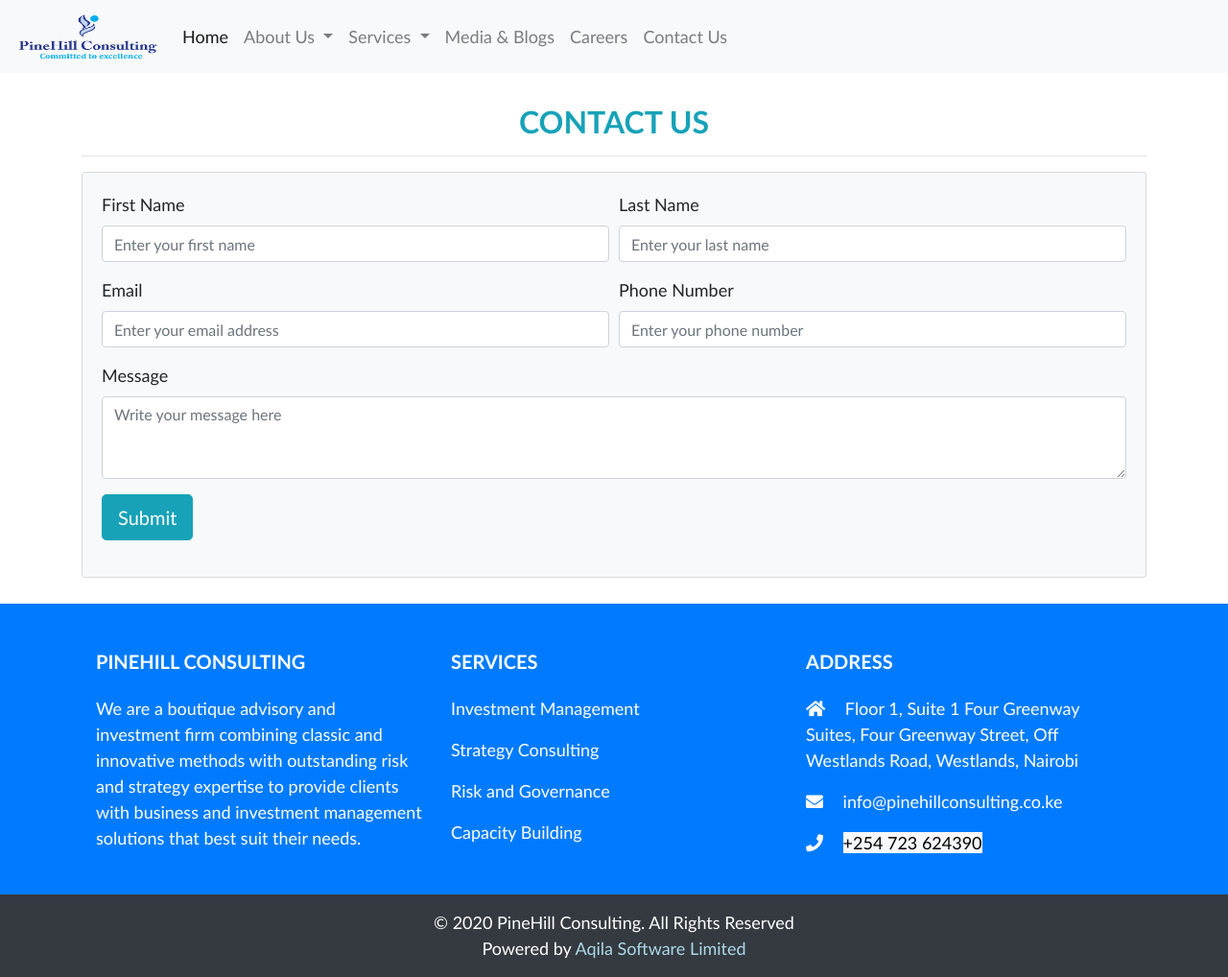
After one commit to timothymadegwa/Pinehill, a Django app: page /contact in a window 1280 px wide. The commit adds this page. Shown: the whole page at 96% size. Run offline with Django 3.2, Linux system fonts and the light colour scheme; some libraries are stand-ins or nearby versions.

Commit message:
added the contact page and renamed the opportunities page to careers

```diff
--- /dev/null
+++ b/app/templates/app/contact.html
@@ -0,0 +1,40 @@
+{% extends 'base.html' %}
+{% load static %}
+
+{% block content %}
+<div class="container">
+    <br><h2 class="text-center text-info"><strong>CONTACT US</strong></h2><hr>
+    <div class="card card-body bg-light">
+        <form action="#">
+            <form>
+                <div class="form-row">
+                  <div class="form-group col-md-6">
+                    <label for="firstName">First Name</label>
+                    <input type="text" class="form-control" id="firstName" name="first_name" placeholder="Enter your first name">
+                  </div>
+                  <div class="form-group col-md-6">
+                    <label for="lastName">Last Name</label>
+                    <input type="text" class="form-control" id="lastName" name="last_name" placeholder="Enter your last name">
+                  </div>
+                </div>
+                <div class="form-row">
+                    <div class="form-group col-md-6">
+                      <label for="email">Email</label>
+                      <input type="email" class="form-control" id="email" name="email" placeholder="Enter your email address">
+                    </div>
+                    <div class="form-group col-md-6">
+                      <label for="phone">Phone Number</label>
+                      <input type="phone" class="form-control" id="phone" name="phone" placeholder="Enter your phone number">
+                    </div>
+                  </div>
+                  <div class="form-group">
+                    <label for="message">Message</label>
+                    <textarea type="textarea" class="form-control" id="message" name="message" rows="3" placeholder="Write your message here"></textarea>
+                  </div>
+
+                <button type="submit" class="btn btn-info btn-lg">Submit</button>
+              </form>
+
+            </div><br>
+</div>
+{% endblock content%}
--- a/app/templates/base.html
+++ b/app/templates/base.html
@@ -50,7 +50,10 @@
                 <a class="nav-link" href="{% url 'media' %}">Media & Blogs</a>
               </li>
               <li class="nav-item">
-                <a class="nav-link" href="{% url 'opportunities' %}">Opportunities</a>
+                <a class="nav-link" href="{% url 'careers' %}">Careers</a>
+              </li>
+              <li class="nav-item">
+                <a class="nav-link" href="{% url 'contact' %}">Contact Us</a>
               </li>
 
             </ul>
@@ -112,11 +115,6 @@
               <a href="{% url 'capacity' %}" style="color: white;">Capacity Building</a>
             </p>
           </li>
-          <li>
-            <p>
-              <a href="{% url 'media' %}" style="color: white;">Media Room & Blogs</a>
-            </p>
-          </li>
         </ul>
 
       </div>
@@ -141,7 +139,7 @@
           </li>
           <li>
             <p>
-              <i class="fas fa-phone mr-3"></i> <span class="bg-light" style="color: blue;">+254 723 624390</span></p>
+              <i class="fas fa-phone mr-3"></i> <span class="bg-light" style="color: black;">+254 723 624390</span></p>
           </li>
         </ul>
 
--- a/app/urls.py
+++ b/app/urls.py
@@ -11,6 +11,6 @@
     path('risk', views.risk, name='risk'),
     path('capacity', views.capacity, name='capacity'),
     path('media', views.media, name='media'),
-    path('opportunities', views.opportunities, name='opportunities'),
-
+    path('careers', views.careers, name='careers'),
+    path('contact', views.contact, name='contact'),
 ]
--- a/app/views.py
+++ b/app/views.py
@@ -25,5 +25,8 @@
 def media(request):
     return render(request, 'app/media.html')
 
-def opportunities(request):
-    return render(request, 'app/opportunities.html')
+def careers(request):
+    return render(request, 'app/careers.html')
+
+def contact(request):
+    return render(request, 'app/contact.html')
```
Also changed, not shown: app/templates/app/careers.html (renamed from app/templates/app/opportunities.html).
